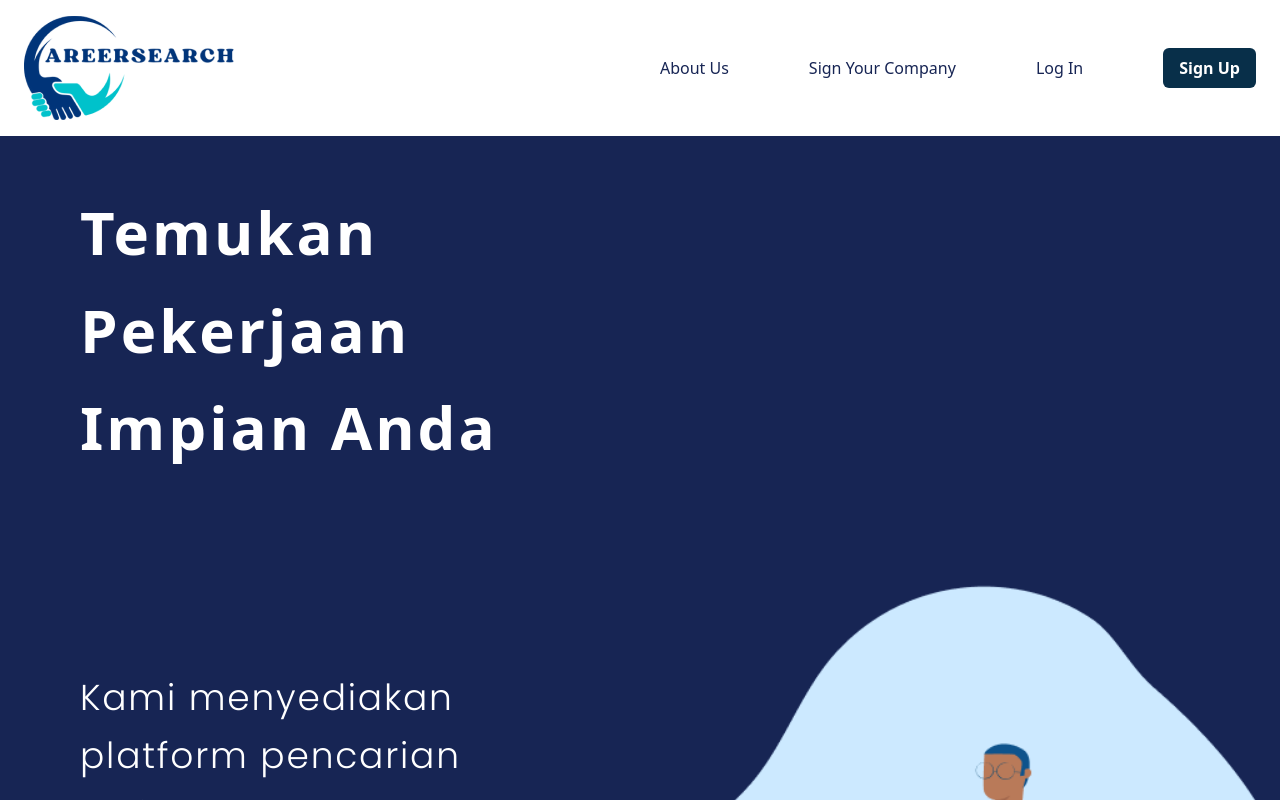
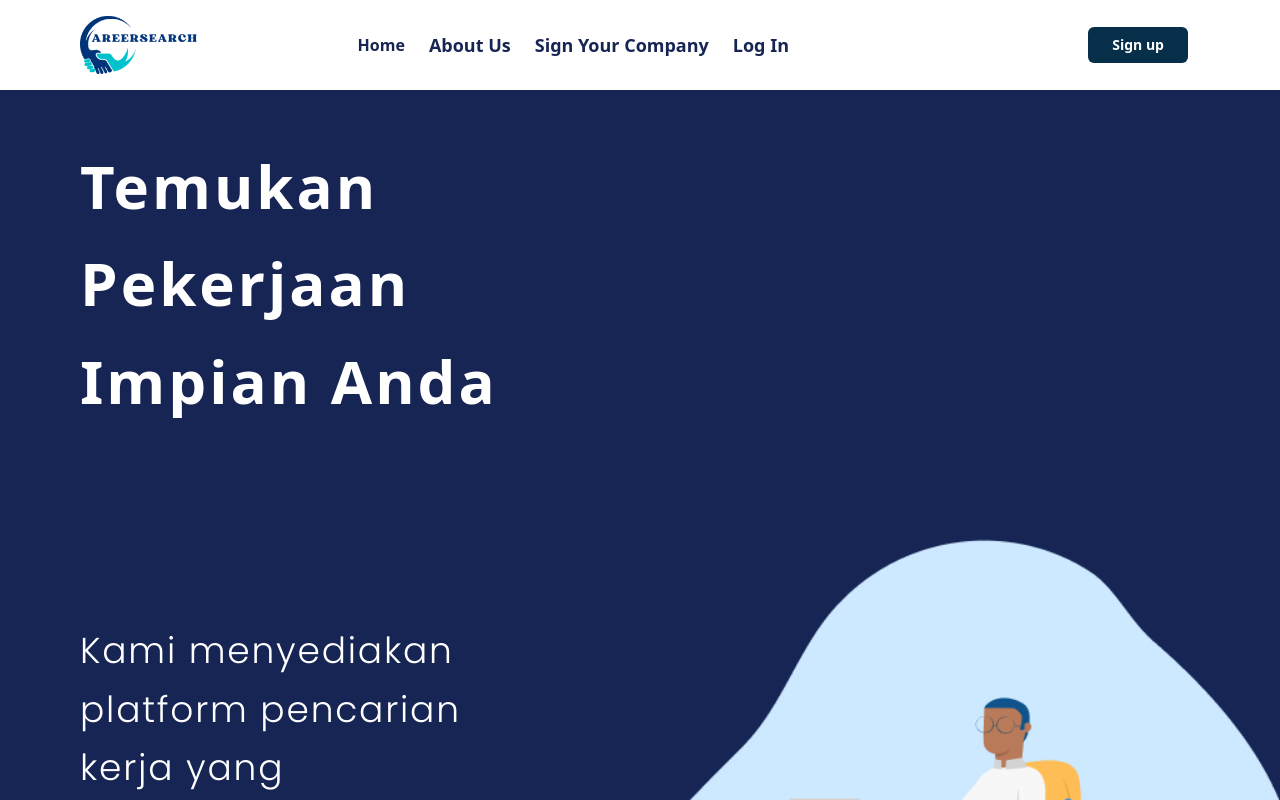
Before and after one commit to widiapuspitasar/CareerSearch_ProjectRevou, a React (Vite) app in the folder company/: page / in a window 1280 px wide. Shown: the top 800 px of the page. Built offline with nearby package versions, Linux system fonts and the light colour scheme.

Commit message:
add hamburger menu

```diff
--- a/company/package.json
+++ b/company/package.json
@@ -10,6 +10,9 @@
     "preview": "vite preview"
   },
   "dependencies": {
+    "@emotion/react": "^11.11.4",
+    "@emotion/styled": "^11.11.5",
+    "@mui/material": "^5.15.15",
     "react": "^18.2.0",
     "react-dom": "^18.2.0"
   },
--- /dev/null
+++ b/company/src/component/navbar.jsx
@@ -0,0 +1,68 @@
+import React, { useState } from 'react';
+
+const Navbar = () => {
+    const [isOpen, setIsOpen] = useState(false);
+
+    const toggleMenu = () => {
+        setIsOpen(!isOpen);
+    };
+
+    const closeMenu = () => {
+        setIsOpen(false);
+    };
+
+    return (
+        <nav className="relative px-20 py-4 flex justify-between items-center bg-white">
+
+            <div>
+                <img src="assets/logo.png" alt="logo" className="w-32"/>
+            </div>
+            <div className="lg:hidden">
+                <button className="navbar-burger flex items-center text-blue-600 p-3" onClick={toggleMenu}>
+                    <svg className="block h-4 w-4 fill-current" viewBox="0 0 20 20" xmlns="http://www.w3.org/2000/svg">
+                        <title>Mobile menu</title>
+                        <path d="M0 3h20v2H0V3zm0 6h20v2H0V9zm0 6h20v2H0v-2z"></path>
+                    </svg>
+                </button>
+            </div>
+
+            {isOpen && (
+                <div className="fixed top-0 right-0 w-1/2 h-full bg-gray-800 bg-opacity-75 flex items-center justify-center z-50">
+                    <div className=" rounded-lg p-4">
+                        <button className="absolute top-0 right-0 m-4" onClick={closeMenu}>
+                            <svg className="h-6 w-6 text-white" viewBox="0 0 20 20" fill="currentColor">
+                                <path fillRule="evenodd" d="M10 18a8 8 0 100-16 8 8 0 000 16zm-1.41-1.41a.75.75 0 011.06-1.06L10 8.94l1.47-1.47a.75.75 0 111.06 1.06L11.06 10l1.47 1.47a.75.75 0 11-1.06 1.06L10 11.06l-1.47 1.47a.75.75 0 01-1.06-1.06L8.94 10 7.47 8.53a.75.75 0 011.06-1.06L10 8.94l1.47-1.47a.75.75 0 111.06 1.06L11.06 10l1.47 1.47z" clipRule="evenodd" />
+                            </svg>
+                        </button>
+                        <ul className="text-white text-lg font-poppins font-semibold">
+                            <li className="py-2">
+                                <a href="#" className="block px-4 py-2">Home</a>
+                            </li>
+                            <li className="py-2">
+                                <a href="#" className="block px-4 py-2">About Us</a>
+                            </li>
+                            <li className="py-2">
+                                <a href="#" className="block px-4 py-2">Sign Your Company</a>
+                            </li>
+                            <li className="py-2">
+                                <a href="#" className="block px-4 py-2">Log In</a>
+                            </li>
+                        </ul>
+                        <a className=" lg:inline-block lg:ml-auto lg:mr-3 py-2 px-6 bg-sky-950 hover:bg-blue-600 text-sm text-white font-semibold  rounded-md transition duration-200" href="#">Sign up</a>
+                    </div>
+                </div>
+            )}
+
+            {/* Desktop Menu */}
+            <ul className="hidden lg:flex lg:mx-auto lg:flex lg:items-center lg:w-auto lg:space-x-6 lg:justify-end">
+                <li><a className="font-semibold ext-lg text-blue-950 hover:text-blue-600" href="#">Home</a></li>
+                <li><a className="font-semibold text-lg text-blue-950 hover:text-blue-600" href="#">About Us</a></li>
+                <li><a className="font-semibold text-lg text-blue-950 hover:text-blue-600" href="#">Sign Your Company</a></li>
+                <li><a className="font-semibold text-lg text-blue-950 hover:text-blue-600" href="#">Log In</a></li>
+            </ul>
+            <a className="hidden lg:inline-block lg:ml-auto lg:mr-3 py-2 px-6 bg-sky-950 hover:bg-blue-600 text-sm text-white font-semibold  rounded-md transition duration-200" href="#">Sign up</a>
+        </nav>
+    );
+};
+
+export default Navbar;
--- a/company/src/pages/homepage.jsx
+++ b/company/src/pages/homepage.jsx
@@ -1,26 +1,28 @@
 import React from "react";
+import Navbar from "../component/navbar";
+
 
 const Homepage = () => {
   return (
-    <div>
-      {/* Navbar */}
-      <nav className="bg-white py-4 px-6 flex justify-between items-center">
-        {/* Logo */}
+    <div className="min-h-[100vh]">
+      <Navbar />
+
+
+      {/* <nav className="bg-white py-4 px-6 flex justify-between items-center">
         <div>
-          <img src="assets/logo.png" alt="logo" />
+          <img src="assets/logo.png" alt="logo" className="w-32"/>
         </div>
 
-        {/* Navbar Links */}
-        <div className="flex space-x-20 items-center"> {/* Added items-center class */}
+        <div className="flex space-x-20 items-center">
           <a href="#" className="text-blue-950 hover:text-gray-700">About Us</a>
           <a href="#" className="text-blue-950 hover:text-gray-700">Sign Your Company</a>
           <a href="#" className="text-blue-950 hover:text-gray-700">Log In</a>
           <button className="bg-sky-950 text-white font-semibold py-2 px-4 rounded-md">Sign Up</button>
         </div>
-      </nav>
+      </nav> */}
 
       {/* Main Section */}
-      <section className="bg-blue-950 text-white min-h-[90vh]">
+      <section className="bg-blue-950 text-white min-h-[90vh] ">
         {/* Left Section */}
         <div className="w-full relative flex justify-between items-center">
           <div className="w-1/2 py-12 px-20">
```
Also changed, not shown: 2 other files (tests, documents, lock files or other folders).
